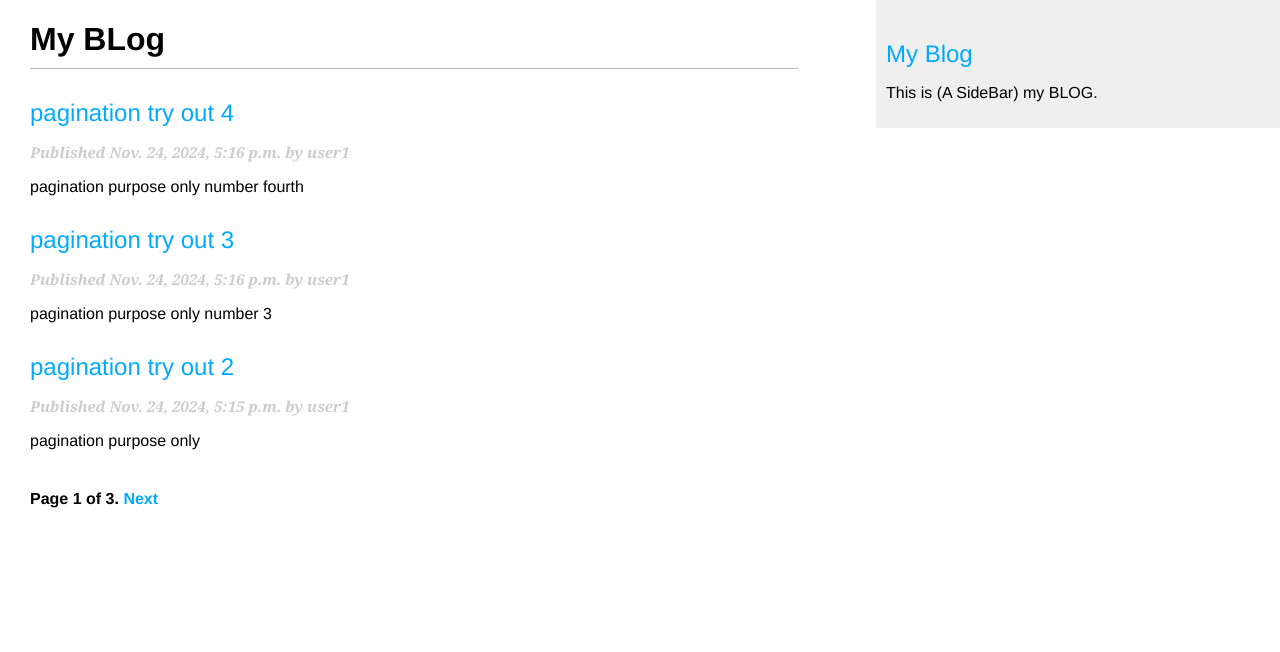
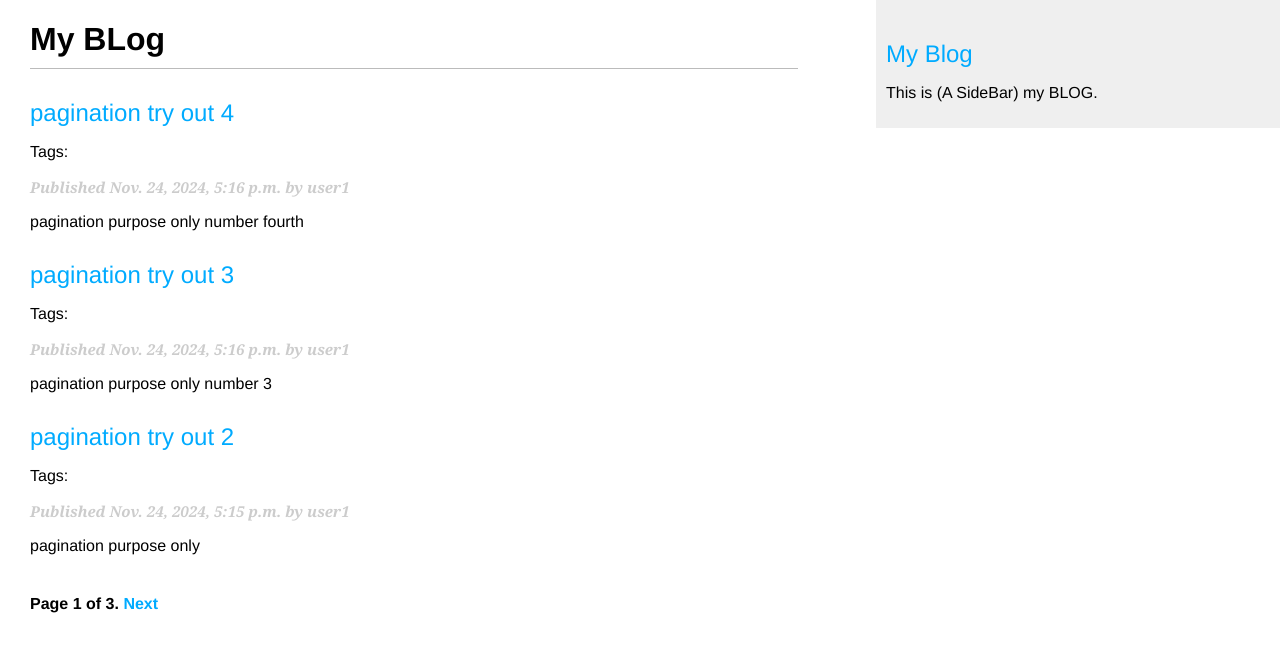
Before and after one commit to Aakashraz/django-myblog, a Django app: page /blog/ in a window 1280 px wide. Shown: the top 652 px of the page. Run offline with Django 5.2, Linux system fonts and the light colour scheme; data comes from the database, SQL or seed files in the repository; both versions use the stored data as it was after the commit; parts of the project's set-up code (start-up, migrations or seed data) failed here and were passed over.

Commit message:
tag field added to the post model and migrated

```diff
--- a/blog/models.py
+++ b/blog/models.py
@@ -2,6 +2,7 @@
 from django.utils import timezone
 from django.conf import settings
 from django.urls import reverse
+from taggit.managers import TaggableManager
 
 
 class PublishedManager(models.Manager):
@@ -48,6 +49,9 @@
             models.Index(fields=['-publish']),
         ]
 
+    # initializing tags
+    tags = TaggableManager()
+
     def __str__(self):
         return self.title
 
--- a/blog/templates/blog/post/list.html
+++ b/blog/templates/blog/post/list.html
@@ -11,6 +11,10 @@
                 {{ post.title }}
             </a>
         </h2>
+<!-- The join template filter works analogously to Python’s string join() method. You can concatenate a
+list of items into one string, using a specific character or string to separate each item. -->
+        <p class="tags">Tags: {{ post.tags.all|join:", " }}</p>
+
         <p class="date">
             Published {{ post.publish }} by {{ post.author }}
         </p>
```
Also changed, not shown: blog/migrations/0004_post_tags.py (added), db.sqlite3.
